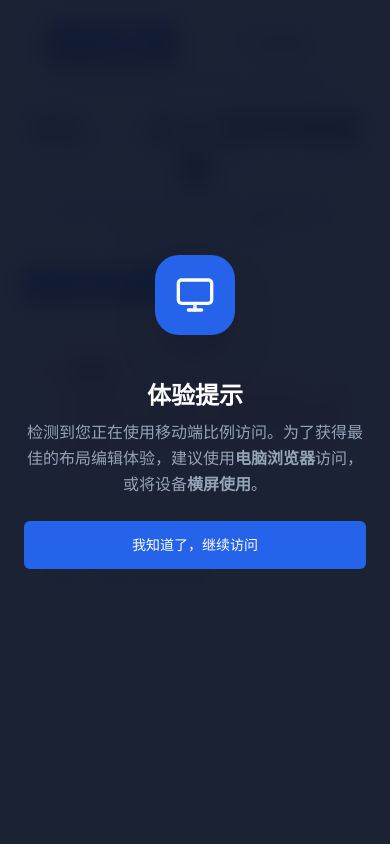
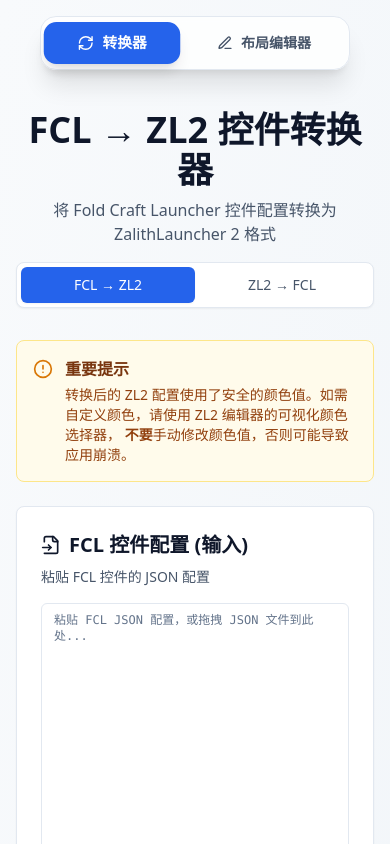
Before and after one commit to NingZeStudio/fcl-to-zl2_controller, a Vue app: page / in a window 390 px wide. Shown: the top 844 px of the page. Built offline with nearby package versions, Linux system fonts and the light colour scheme.

Commit message:
fix(App): 仅在编辑器页面显示移动端比例提示遮罩
修改移动端比例提示遮罩的显示条件，增加对当前活动标签页的判断，使其仅在编辑器页面显示

```diff
--- a/src/App.vue
+++ b/src/App.vue
@@ -1,8 +1,8 @@
 <template>
   <div class="min-h-screen bg-gradient-to-br from-slate-50 to-slate-100 dark:from-slate-900 dark:to-slate-800 p-4 md:p-8">
     <div class="w-full mx-auto">
-      <!-- 移动端比例提示遮罩 -->
-      <div v-if="isMobileRatio" class="fixed inset-0 z-[100] bg-slate-900/95 backdrop-blur-md flex items-center justify-center p-6 text-center">
+      <!-- 移动端比例提示遮罩 (仅在编辑器页面显示) -->
+      <div v-if="isMobileRatio && activeTab === 'editor'" class="fixed inset-0 z-[100] bg-slate-900/95 backdrop-blur-md flex items-center justify-center p-6 text-center">
         <div class="max-w-md space-y-6 animate-in fade-in zoom-in duration-300">
           <div class="bg-blue-600 w-20 h-20 rounded-3xl mx-auto flex items-center justify-center shadow-2xl animate-bounce">
             <Monitor class="h-10 w-10 text-white" />
```
